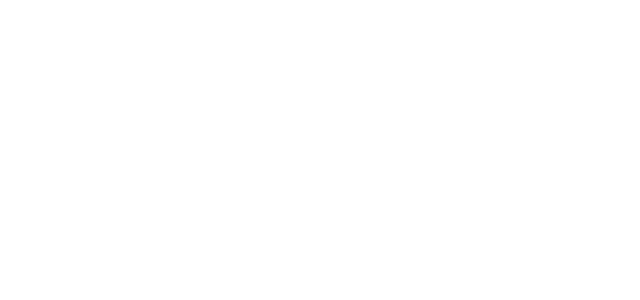
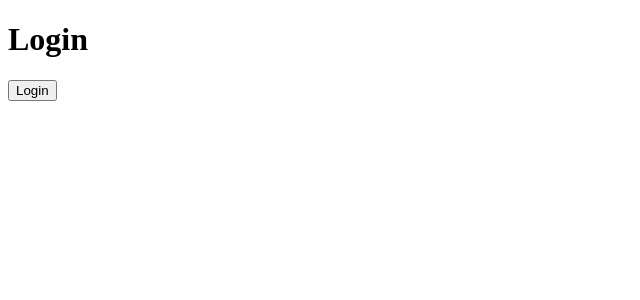
Before and after one commit to Code-with-Henil/week-2-routing-part-2-small-valley, a React (Vite) app: page /log-in in a window 1280 px wide. Before the commit this address had no page. Shown: the top 300 px of the page, without its empty margins (0-640 px from the left). Built offline with nearby package versions, Linux system fonts and the light colour scheme.

Commit message:
add redirect

```diff
--- a/src/App.tsx
+++ b/src/App.tsx
@@ -7,8 +7,8 @@
 import Contact from "./components/Contact";
 import Recipes from "./components/Recipes";
 import SignUp from "./components/SignUp";
-// import Wellcome from "./components/Wellcome";
-// import LogIn from "./components/LogIn";
+import Wellcome from "./components/Wellcome";
+import LogIn from "./components/LogIn";
 import Dashboard from "./components/Dashboard";
 import Shopping from "./components/Shopping";
 import Foods from "./components/Foods";
@@ -29,8 +29,8 @@
                 <Route path="/contact" element={<Contact />} />
                 <Route path="/recipes/:recipe" element={<Recipes />} />
                 <Route path="/sign-up" element={<SignUp />} />
-                {/* <Route path="/wellcome" element={<Wellcome />} />
-                <Route path="/log-in" element={<LogIn />} /> */}
+                <Route path="/wellcome" element={<Wellcome />} />
+                <Route path="/log-in" element={<LogIn />} />
                 <Route path="/dashboard" element={<Dashboard />} />
                 <Route path="/shopping" element={<Shopping />}>
                     <Route path="foods" element={<Foods />}>
--- /dev/null
+++ b/src/components/Dashboard.tsx
@@ -0,0 +1,16 @@
+import { useEffect } from "react";
+import { useNavigate } from "react-router-dom";
+
+const Dashboard = () => {
+    const navigate = useNavigate();
+
+    useEffect(() => {
+        if (false) {
+            navigate("/log-in");
+        }
+    }, [navigate]);
+
+    return <div>Dashboard</div>;
+};
+
+export default Dashboard;
--- /dev/null
+++ b/src/components/LogIn.tsx
@@ -0,0 +1,18 @@
+import { useNavigate } from "react-router-dom";
+
+const LogIn = () => {
+    const navigate = useNavigate();
+    const clickHandler = () => {
+        if (true) {
+            navigate("/dashboard");
+        }
+    };
+    return (
+        <>
+            <h1>Login</h1>
+            <button onClick={clickHandler}>Login</button>
+        </>
+    );
+};
+
+export default LogIn;
```
